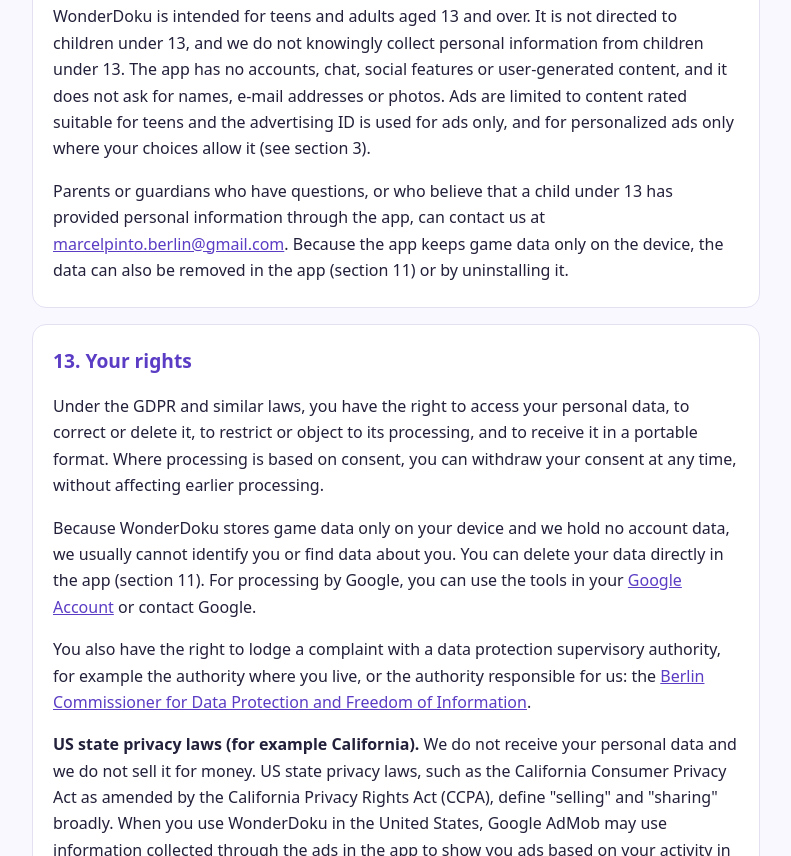
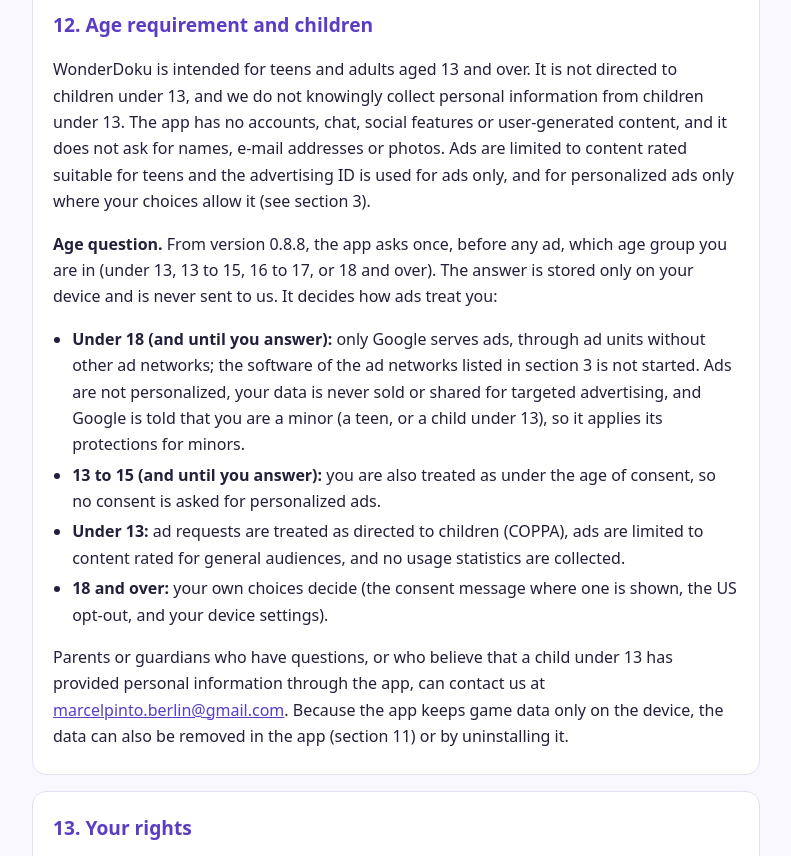
Before and after one commit to marcelpintoberlin-hue/wonderdoku-privacy, a plain HTML site: page index.html in a window 1280 px wide. Shown: the part 7089-7945 px from the top of the page, without its empty margins (244-1035 px from the left). Drawn offline with Linux system fonts and the light colour scheme.

Commit message:
Privacy Policy draft for 0.8.8 (NOT to publish before 0.8.8 is live): age question; players under 18 get only Google's ads, ad networks with SDK only for adults
Co-Authored-By: Claude Opus 5.5 <noreply@anthropic.com>

```diff
--- a/index.html
+++ b/index.html
@@ -147,7 +147,7 @@
       <li><a href="https://developers.google.com/admob/android/targeting" rel="noopener">AdMob: ad content and audience settings</a></li>
     </ul>
     <p><strong>Ad auctions and bidding partners.</strong> Google AdMob chooses each ad in an auction. Besides Google's own advertising demand, ad buyers certified by Google and other ad exchanges that we may allow to bid through AdMob (for example Index Exchange, Magnite, OpenX, PubMatic or InMobi) can take part. Most of them work through Google's servers; the ad networks listed in the next paragraph also have their own software inside the app. To bid, they may receive information from the ad request, such as the IP address (which can indicate an approximate location), device type, operating system, language, app information and your consent choices, and they process it under Google's rules and their own privacy policies. Their payments go through Google. Google lists the ad technology partners it works with, which also appear in the consent message where one is shown: <a href="https://support.google.com/admob/answer/9012903" rel="noopener">Google AdMob: ad technology partners</a>.</p>
-    <p><strong>Ad networks with software in the app.</strong> From version 0.8.8, the app includes the software (SDK) of these ad networks, which bid for ads through Google AdMob and are paid through Google: <a href="https://www.applovin.com/privacy" rel="noopener">AppLovin</a>, <a href="https://unity.com/legal/privacy-policy" rel="noopener">Unity Ads</a> and <a href="https://liftoff.io/privacy-policy/" rel="noopener">Liftoff</a>. When the app requests an ad, they may collect device and app information (such as device type, operating system, language and app version), device identifiers including the advertising ID, the IP address (which can indicate an approximate location), interactions with ads and diagnostics, to show and measure ads and to prevent fraud. They receive your consent choices in the EEA, the United Kingdom and Switzerland (they are listed in the consent message) and your US opt-out (section 13), and they process the data under their own privacy policies.</p>
+    <p><strong>Ad networks with software in the app.</strong> From version 0.8.8, the app includes the software (SDK) of these ad networks, which bid for ads through Google AdMob and are paid through Google: <a href="https://www.applovin.com/privacy" rel="noopener">AppLovin</a>, <a href="https://unity.com/legal/privacy-policy" rel="noopener">Unity Ads</a> and <a href="https://liftoff.io/privacy-policy/" rel="noopener">Liftoff</a>. When the app requests an ad, they may collect device and app information (such as device type, operating system, language and app version), device identifiers including the advertising ID, the IP address (which can indicate an approximate location), interactions with ads and diagnostics, to show and measure ads and to prevent fraud. They receive your consent choices in the EEA, the United Kingdom and Switzerland (they are listed in the consent message) and your US opt-out (section 13), and they process the data under their own privacy policies. These networks are used only for players who tell the app they are 18 or over: for younger players, and until the age question is answered, their software is not started and only Google serves ads (section 12).</p>
     <p>Buying VIP removes the home-screen banner and the ads between levels. Optional rewarded ads stay available for those who want them.</p>
     <p><strong>Legal basis (GDPR):</strong> personalized ads, and storing or reading information on your device where the law requires consent, are based on your consent (Art. 6(1)(a) GDPR; § 25 of the German TDDDG), which the app asks for first (section 4). Showing non-personalized ads to fund a free app is based on our legitimate interest (Art. 6(1)(f) GDPR).</p>
   </section>
@@ -224,6 +224,13 @@
   <section id="children">
     <h2>12. Age requirement and children</h2>
     <p>WonderDoku is intended for teens and adults aged 13 and over. It is not directed to children under 13, and we do not knowingly collect personal information from children under 13. The app has no accounts, chat, social features or user-generated content, and it does not ask for names, e-mail addresses or photos. Ads are limited to content rated suitable for teens and the advertising ID is used for ads only, and for personalized ads only where your choices allow it (see section 3).</p>
+    <p><strong>Age question.</strong> From version 0.8.8, the app asks once, before any ad, which age group you are in (under 13, 13 to 15, 16 to 17, or 18 and over). The answer is stored only on your device and is never sent to us. It decides how ads treat you:</p>
+    <ul>
+      <li><strong>Under 18 (and until you answer):</strong> only Google serves ads, through ad units without other ad networks; the software of the ad networks listed in section 3 is not started. Ads are not personalized, your data is never sold or shared for targeted advertising, and Google is told that you are a minor (a teen, or a child under 13), so it applies its protections for minors.</li>
+      <li><strong>13 to 15 (and until you answer):</strong> you are also treated as under the age of consent, so no consent is asked for personalized ads.</li>
+      <li><strong>Under 13:</strong> ad requests are treated as directed to children (COPPA), ads are limited to content rated for general audiences, and no usage statistics are collected.</li>
+      <li><strong>18 and over:</strong> your own choices decide (the consent message where one is shown, the US opt-out, and your device settings).</li>
+    </ul>
     <p>Parents or guardians who have questions, or who believe that a child under 13 has provided personal information through the app, can contact us at <a href="mailto:marcelpinto.berlin@gmail.com">marcelpinto.berlin@gmail.com</a>. Because the app keeps game data only on the device, the data can also be removed in the app (section 11) or by uninstalling it.</p>
   </section>
 
@@ -238,7 +245,7 @@
       <li><strong>Recipients:</strong> Google, the ad buyers and bidding partners that take part in Google's ad auctions, and the ad networks with software in the app: AppLovin, Unity Ads and Liftoff (sections 3 and 10).</li>
       <li><strong>How to opt out:</strong> in the app, open <strong>Settings → Privacy and data → Privacy choices</strong> ("Manage consent" before version 0.8.8) and choose "Don't sell or share my data" (shown in US states with these laws). Your choice is stored on your device and passed to Google, which then restricts data processing for your ad requests, and to the ad networks with software in the app (section 3), so you are not shown personalized ads. You can also, on your Android device, open Settings → Google → All services → Ads and choose "Delete advertising ID" (on older Android versions: "Opt out of Ads Personalization"); Google then no longer uses the advertising ID for personalized ads on that device.</li>
       <li><strong>Your requests:</strong> you can ask to know, correct or delete personal information, or to opt out of its sale or sharing, by e-mail (section 16). Because the game keeps its data on your device and we hold no identifiers that let us recognise you, we may not be able to link a request to specific data; you can delete the game data in the app (section 11), and Google offers its own tools in your Google Account. We will not treat you differently for using these rights.</li>
-      <li>We do not have actual knowledge that we sell or share the personal information of consumers under 16 years of age.</li>
+      <li>Players who tell the app they are under 18 are always treated as having opted out of the sale and sharing of their personal information and of targeted advertising, whatever else they choose, and the ad networks with software in the app are not used for them (section 12). We do not sell or share the personal information of consumers we know to be under 16 years of age.</li>
     </ul>
   </section>
 
```
